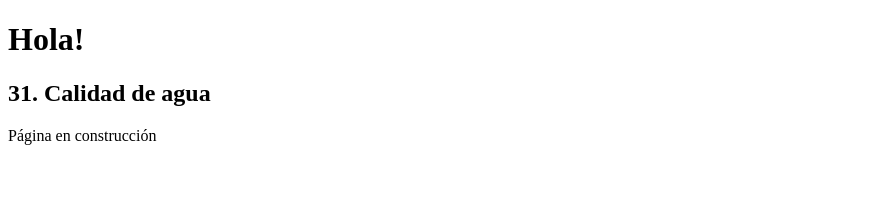
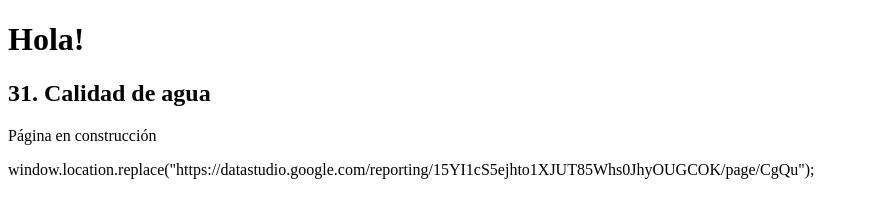
Before and after one commit to sistema-iot-monitoreo-agua/sistema-iot-monitoreo-agua..github.io, a plain HTML site: page index.html in a window 1280 px wide. Shown: the whole page, without its empty margins (0-869 px from the left). Drawn offline with Linux system fonts and the light colour scheme.

Commit message:
Update index.html

```diff
--- a/index.html
+++ b/index.html
@@ -10,6 +10,8 @@
 	<h2>31. Calidad de agua </h2>
 	<p>Página en construcción</p>
 
+	window.location.replace("https://datastudio.google.com/reporting/15YI1cS5ejhto1XJUT85Whs0JhyOUGCOK/page/CgQu");
+
 
 </body>
 </html>
```
